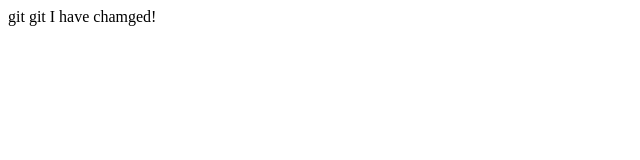
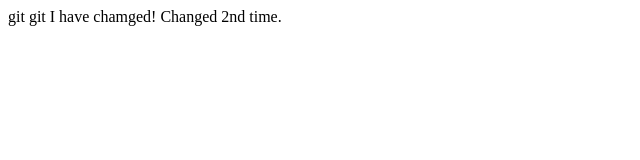
Before and after one commit to Aakanchhya/JavaScript, a plain HTML site: page index.html in a window 1280 px wide. Shown: the whole page, without its empty margins (0-640 px from the left). Drawn offline with Linux system fonts and the light colour scheme.

Commit message:
Third Commit

```diff
--- a/index.html
+++ b/index.html
@@ -7,6 +7,8 @@
         git
         git
         I have chamged!
+        Changed 2nd time.
+
     <script src="jabascript.js">
 
         </script>
```
